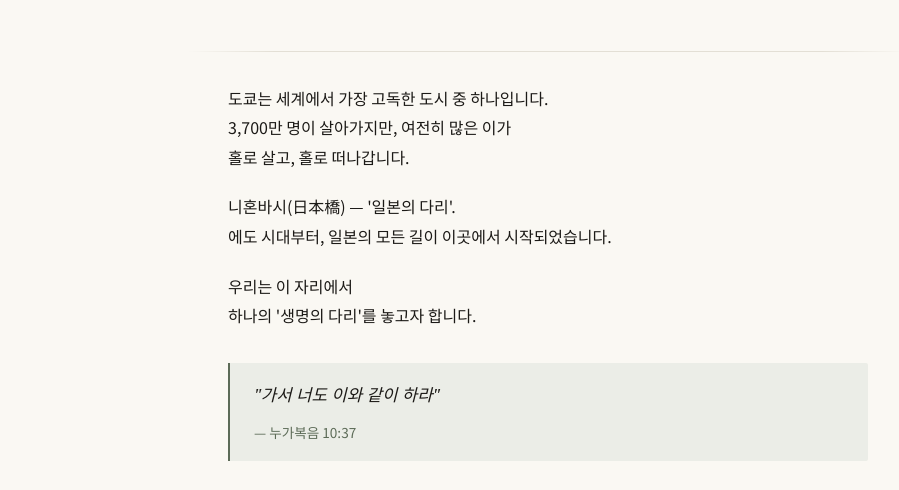
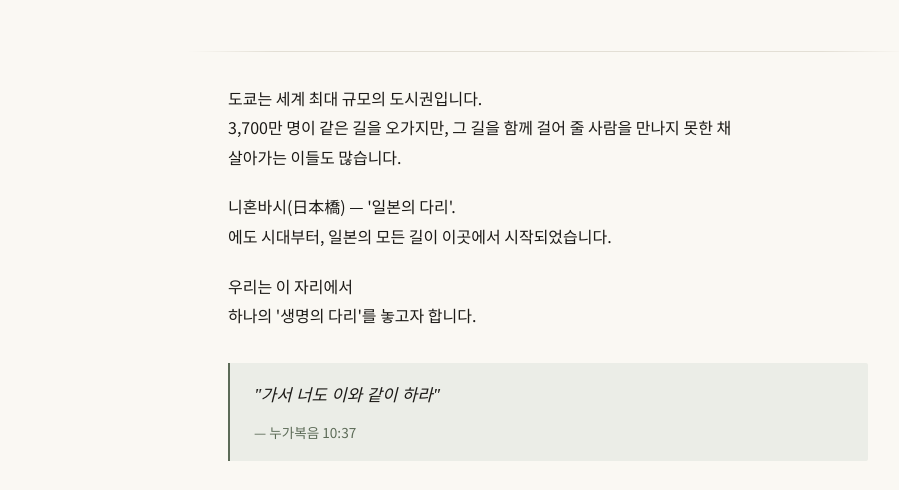
Before and after one commit to asiaunion/gsf-grace, an Astro site: page /ko/story in a window 1280 px wide. Shown: the part 242-732 px from the top of the page, without its empty margins (92-991 px from the left). Built offline with nearby package versions, Linux system fonts and the light colour scheme; Astro itself is replaced by a stand-in of ours.

Commit message:
content: ko/story 리드 문구 수정 — 도쿄 세계 최대 도시권

```diff
--- a/src/pages/ko/story/index.astro
+++ b/src/pages/ko/story/index.astro
@@ -21,9 +21,9 @@ import PathLine from '../../../components/PathLine.astro';
 
     <section class="story-body">
       <p class="story-lead">
-        도쿄는 세계에서 가장 고독한 도시 중 하나입니다.<br />
-        3,700만 명이 살아가지만, 여전히 많은 이가<br />
-        홀로 살고, 홀로 떠나갑니다.
+        도쿄는 세계 최대 규모의 도시권입니다.<br />
+        3,700만 명이 같은 길을 오가지만, 그 길을 함께 걸어 줄 사람을 만나지 못한 채<br />
+        살아가는 이들도 많습니다.
       </p>
 
       <p>
```
